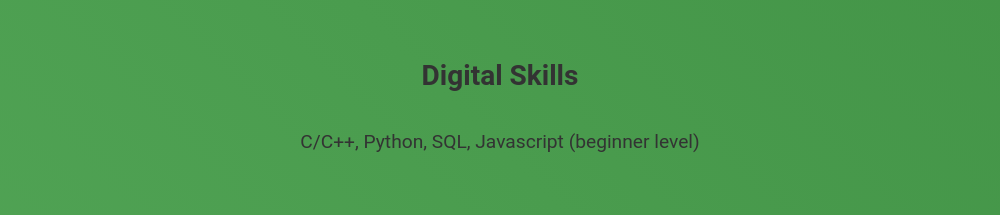
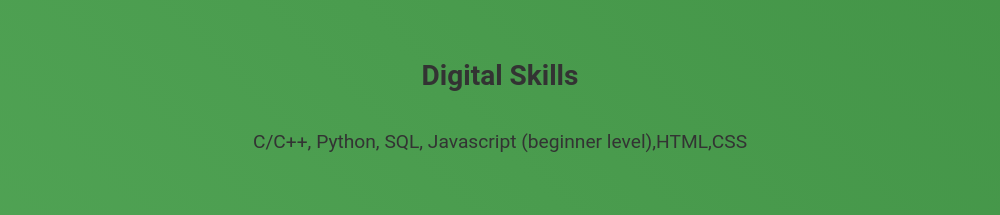
Before and after one commit to ionutmanevra/PersonalWebSite, a plain HTML site: page index.html in a window 1280 px wide. Shown: the part 2230-2445 px from the top of the page, without its empty margins (140-1140 px from the left). Drawn offline with Linux system fonts and the light colour scheme.

Commit message:
added cv modifications

```diff
--- a/index.html
+++ b/index.html
@@ -83,7 +83,7 @@
             <p>01/07/2024 - CURRENT Targu Mures, Romania - Junior IT Engineer Hirschmann Automotive</p>
 
             <h3>Digital Skills</h3>
-            <p>C/C++, Python, SQL, Javascript (beginner level)</p>
+            <p>C/C++, Python, SQL, Javascript (beginner level),HTML,CSS</p>
 
             <h3>Language Skills</h3>
             <p>MOTHER TONGUE(S): Romanian</p>
```
